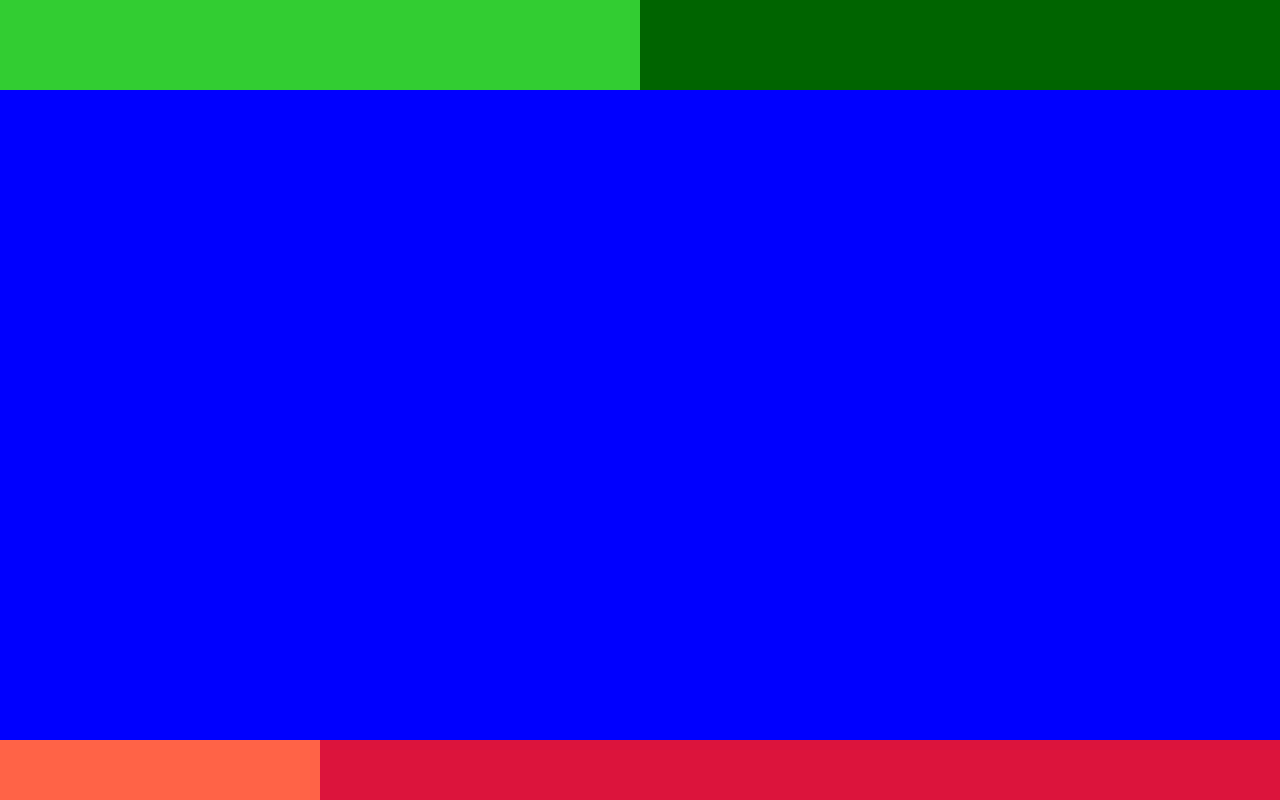
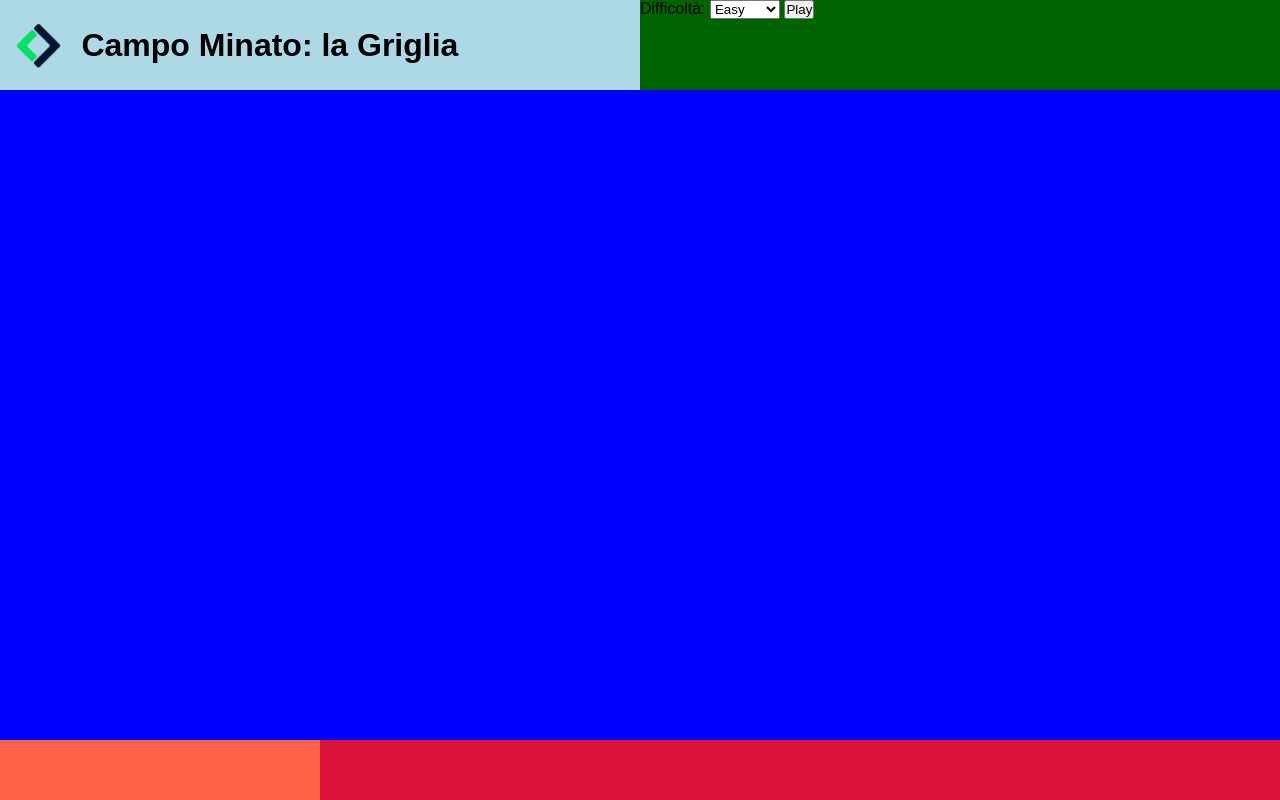
Before and after one commit to MemeWasTaken/js-campominato-grid, a plain HTML site: page index.html in a window 1280 px wide. Drawn offline with Linux system fonts and the light colour scheme.

Commit message:
js Select element

```diff
--- a/css/style.css
+++ b/css/style.css
@@ -6,6 +6,7 @@
 
 body {
     background-color: blue;
+    font-family:Arial, Helvetica, sans-serif;
     width: 100%;
     height: 100vh;
 }
@@ -17,9 +18,23 @@ body {
     height: 90px;
 }
 .logo-title {
-    background-color: limegreen;
+    background-color: lightblue;
     width: 50%;
     height: 100%;
+}
+.logo,
+.title {
+    display: inline-block;
+}
+.logo {
+    height: 45px;
+    width: auto;
+    vertical-align: middle;
+    padding: 0 1em;
+}
+.title {
+    vertical-align: middle;
+    line-height: 90px;
 }
 .difficulty {
     background-color: darkgreen;
--- a/index.html
+++ b/index.html
@@ -10,10 +10,19 @@
     <body>
         <header id="header">
             <div class="logo-title">
-
+                <img class="logo" src="img/logoCutted.png" alt="">
+                <h1 class="title"> Campo Minato: la Griglia</h1>
             </div>
             <div class="difficulty">
-
+                <form action="">
+                    <label for="difficulty-selection">Difficolt&agrave;:</label>
+                    <select name="" id="difficulty-selection">
+                        <option value="0">Easy</option>
+                        <option value="1">Medium</option>
+                        <option value="2">Hard</option>
+                    </select>
+                    <button type="submit" id="btn-play">Play</button>
+                </form>
             </div>
         </header>
         <main id="main">
--- a/js/script.js
+++ b/js/script.js
@@ -0,0 +1,19 @@
+let btnPlay = document.getElementById('btn-play');
+let selectForm = document.getElementById('difficulty-selection');
+
+// console.log(btnPlay);
+// console.log(selectForm.value);
+
+
+btnPlay.addEventListener('click', function () {
+    if (selectForm.value == 0) {
+        console.log(selectForm.value);
+        alert('Funziona il livello Easy');
+    } else if (selectForm.value == 1) {
+        console.log(selectForm.value);
+        alert('Funziona il livello Medium');
+    } else if (selectForm.value == 2) {
+        console.log(selectForm.value);
+        alert('Funziona il livello Hard');
+    }
+})
```
